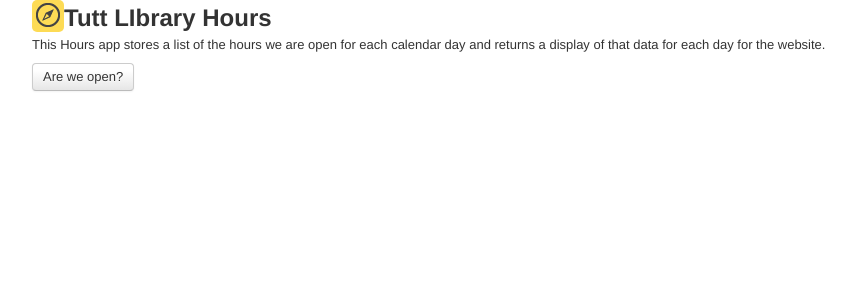
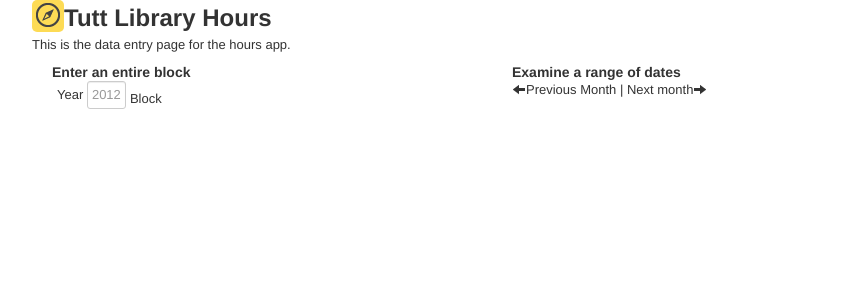
Before and after one commit to jermnelson/FRBR-Redis-Datastore, a Django app: template aristotle/templates/hours/app.html in a window 1280 px wide. Shown: the top 300 px of the page, without its empty margins (138-994 px from the left). Run offline with Django 3.2, Linux system fonts and the light colour scheme; the template is opened without the code that fills it, so the values that code supplies are empty; style sheets or scripts are compiled from the project's sources; parts of the project's set-up code (start-up, migrations or seed data) failed here and were passed over; some libraries are stand-ins or nearby versions.

Commit message:
Began work on hours input form

```diff
--- a/aristotle/templates/hours/app.html
+++ b/aristotle/templates/hours/app.html
@@ -1,5 +1,4 @@
 {% extends 'app-base.html' %}
-{% load i18n %}
 
 {% block more-css %}
 <link href="{{ STATIC_URL }}call_number/css/call_number.css" rel="stylesheet" type="text/css" />
@@ -17,18 +16,19 @@
   <div class="app-icon" style="float:left">
    <img src="{{ STATIC_URL}}img/71-compass.png" / class="app-icon" />
   </div>
-  <h2>Tutt LIbrary Hours</h2>
-	<p>This Hours app stores a list of the hours we are open for each calendar day and returns a display of that data for each day for the website.</p>
+  <h2>Tutt Library Hours</h2>
+	<p>This is the data entry page for the hours app.</p>
+<div class="span6"><h4>Enter an entire block</h4>
+<form class="form-hroizontal">
+  <span class="help-inline">Year</span>
+  <input type="text" class="span1" placeholder="2012">
+  <span class=help-inline">Block</span>
+
+</div>
+<div class'"span6"><h4>Examine a range of dates</h4>
+<i class="icon-arrow-left"></i>Previous Month | Next month<i class="icon-arrow-right"></i>
+</div>
   {% comment %}END search DIV{% endcomment %}
-  </div>
- {% comment %}END row-fluid DIV{% endcomment %}
- </div>
- {% comment %}START row-fluid DIV{% endcomment %}
- <div class="row-fluid">
-  {% comment %}START widget DIV{% endcomment %}
-  <div class="row12">
-<a href="#" onclick="alert('Go Home!')" class="btn">Are we open?</a>
-  {% comment %}END widget DIV{% endcomment %}
   </div>
  {% comment %}END row-fluid DIV{% endcomment %}
  </div>
```
